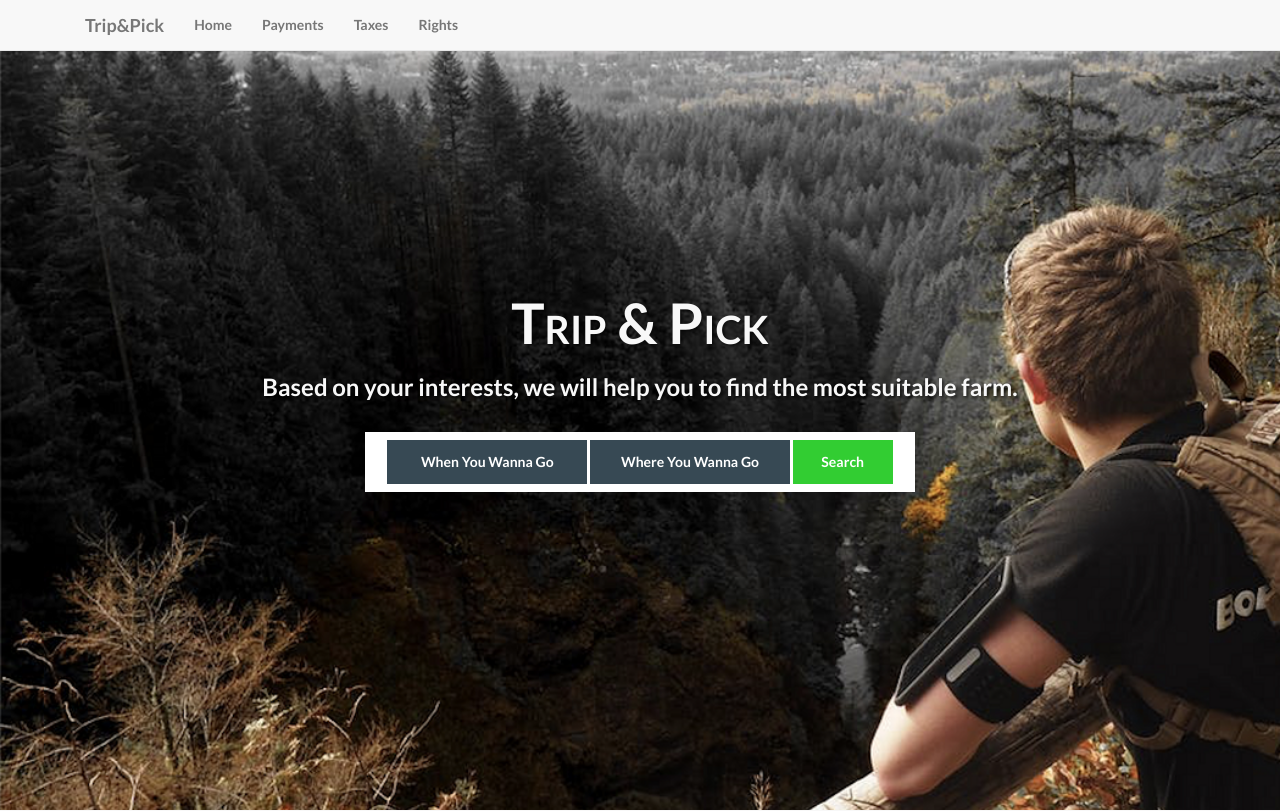
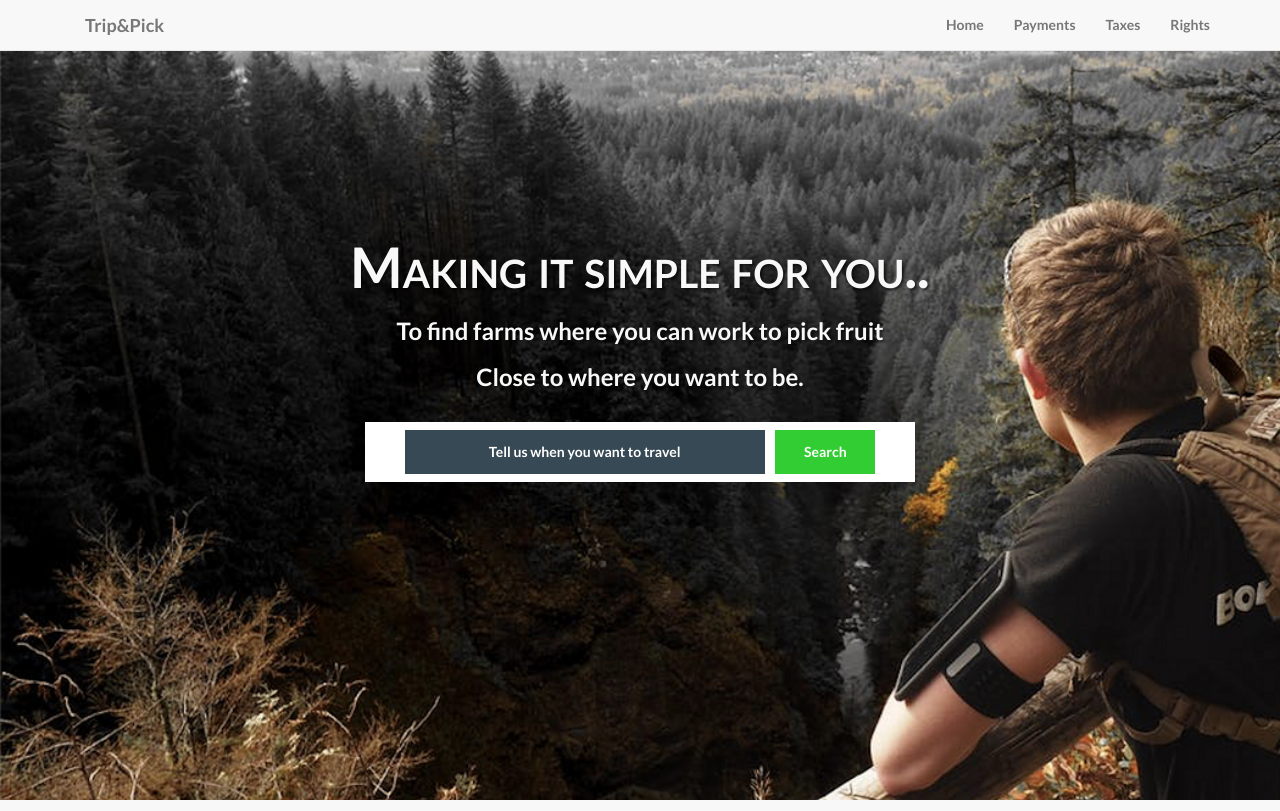
Before and after one commit to WessonChen/TripNPick, an ASP.NET MVC app: page / in a window 1280 px wide. Shown: the top 811 px of the page. Run offline with ASP.NET Core 8 and stand-ins for ASP.NET MVC 5, Linux system fonts and the light colour scheme; the project's own start-up code is not run; a stand-in starts its controllers and pages; some libraries are stand-ins or nearby versions.

Commit message:
Search By Month

```diff
--- a/TripNPick/Content/droplistform.css
+++ b/TripNPick/Content/droplistform.css
@@ -5,13 +5,14 @@
     padding: 12px;
     font-size: 14px;
     border: none;
-    width: 200px;
+    width: 360px;
 }
 
 .submitbtn {
     background-color: #32CD32;
     color: white;
     padding: 12px;
+    margin-left: 8px;
     font-size: 14px;
     border: none;
     width: 100px;
@@ -30,7 +31,7 @@
     display: none;
     position: absolute;
     background-color: #f1f1f1;
-    width: 200px;
+    width: 360px;
     box-shadow: 0px 8px 16px 0px rgba(0,0,0,0.2);
     z-index: 1;
 }
@@ -49,8 +50,8 @@
     text-align: left;
     display: block;
     position: relative;
-    padding-left: 35px;
-    margin: 6px 12px;
+    padding-left: 80px;
+    margin: 6px 80px;
     cursor: pointer;
     font-size: 14px;
     -webkit-user-select: none;
--- a/TripNPick/Controllers/HomeController.cs
+++ b/TripNPick/Controllers/HomeController.cs
@@ -14,27 +14,7 @@ namespace TripNPick.Controllers
     {
         public ActionResult Index()
         {
-            List<Interests> inte = new List<Interests>();
-            inte.Add(new Interests() { interestsID = 0, interestsName = "Camping", ischecked = false });
-            inte.Add(new Interests() { interestsID = 1, interestsName = "Hiking", ischecked = false });
-            inte.Add(new Interests() { interestsID = 2, interestsName = "Skiing", ischecked = false });
-            inte.Add(new Interests() { interestsID = 3, interestsName = "Surfing", ischecked = false });
-
-            List<States> state = new List<States>();
-            state.Add(new States() { statesID = 0, statesShortName = "ACT", statesName = "Australian Capital Territory", ischecked = false });
-            state.Add(new States() { statesID = 1, statesShortName = "NSW", statesName = "New South Wales", ischecked = false });
-            state.Add(new States() { statesID = 2, statesShortName = "NT", statesName = "Northern Territory", ischecked = false });
-            state.Add(new States() { statesID = 3, statesShortName = "QLD", statesName = "Queensland", ischecked = false });
-            state.Add(new States() { statesID = 4, statesShortName = "SA", statesName = "South Australia", ischecked = false });
-            state.Add(new States() { statesID = 5, statesShortName = "TAS", statesName = "Tasmania", ischecked = false });
-            state.Add(new States() { statesID = 6, statesShortName = "VIC", statesName = "Victoria", ischecked = false });
-            state.Add(new States() { statesID = 7, statesShortName = "WA", statesName = "Western Australia", ischecked = false });
-
-            DropdownList ddList = new DropdownList();
-            ddList.interests = inte;
-            //ddList.states = state;
-
-            return View(ddList);
+            return View();
         }
 
         public ActionResult Results(string yourInte)
--- a/TripNPick/Views/Home/Index.cshtml
+++ b/TripNPick/Views/Home/Index.cshtml
@@ -22,11 +22,12 @@
             <div class="row">
                 <div class="col-lg-12">
                     <div class="intro-message">
-                        <h1 class="display-3" style="font-variant: small-caps; font-size: 400%; margin-top: -16px">Trip & Pick</h1>
-                        <h3>Based on your interests, we will help you to find the most suitable farm.</h3>
+                        <h1 class="display-3" style="font-variant: small-caps; font-size: 400%; margin-top: -72px">Making it simple for you..</h1>
+                        <h3>To find farms where you can work to pick fruit</h3>
+                        <h3>Close to where you want to be.</h3>
                         <form @*action="/Home/ExpResults"*@ class="form-inline" method="post" style="color: black; background-color: white; width: 550px; margin: 32px auto auto auto; padding: 8px 0;">
                             <div class="dropdown">
-                                <button class="dropbtn" disabled>When You Wanna Go</button>
+                                <button class="dropbtn" disabled>Tell us when you want to travel</button>
                                 <div class="dropdown-content">
                                     <label class="content">
                                         January
@@ -86,46 +87,6 @@
                                     <label class="content">
                                         December
                                         <input type="checkbox" name="yourInte" value="December">
-                                        <span class="checkmark"></span>
-                                    </label>
-                                </div>
-                            </div>
-                            <div class="dropdown">
-                                <button class="dropbtn" disabled>Where You Wanna Go</button>
-                                <div class="dropdown-content">
-                                    <label class="content">
-                                        New South Wales
-                                        <input type="checkbox" name="yourState" value="NSW">
-                                        <span class="checkmark"></span>
-                                    </label>
-                                    <label class="content">
-                                        Northern Territory
-                                        <input type="checkbox" name="yourState" value="NT">
-                                        <span class="checkmark"></span>
-                                    </label>
-                                    <label class="content">
-                                        Queensland
-                                        <input type="checkbox" name="yourState" value="QLD">
-                                        <span class="checkmark"></span>
-                                    </label>
-                                    <label class="content">
-                                        South Australia
-                                        <input type="checkbox" name="yourState" value="SA">
-                                        <span class="checkmark"></span>
-                                    </label>
-                                    <label class="content">
-                                        Tasmania
-                                        <input type="checkbox" name="yourState" value="TAS">
-                                        <span class="checkmark"></span>
-                                    </label>
-                                    <label class="content">
-                                        Victoria
-                                        <input type="checkbox" name="yourState" value="VIC">
-                                        <span class="checkmark"></span>
-                                    </label>
-                                    <label class="content">
-                                        Western Australia
-                                        <input type="checkbox" name="yourState" value="WA">
                                         <span class="checkmark"></span>
                                     </label>
                                 </div>
--- a/TripNPick/Views/Shared/_Layout.cshtml
+++ b/TripNPick/Views/Shared/_Layout.cshtml
@@ -24,7 +24,7 @@
                 <a class="navbar-brand topnav" >@Html.ActionLink("Trip&Pick", "Index", "Home", new { area = "" }, new { @class = "navbar-brand" })</a>
             </div>
             <div class="collapse navbar-collapse" id="bs-example-navbar-collapse-1">
-                <ul class="nav navbar-nav">
+                <ul class="nav navbar-nav navbar-right">
                     <li>@Html.ActionLink("Home", "Index", "Home")</li>
                     <li>@Html.ActionLink("Payments", "Payments", "Home")</li>
                     <li>@Html.ActionLink("Taxes", "Taxs", "Home")</li>
```
